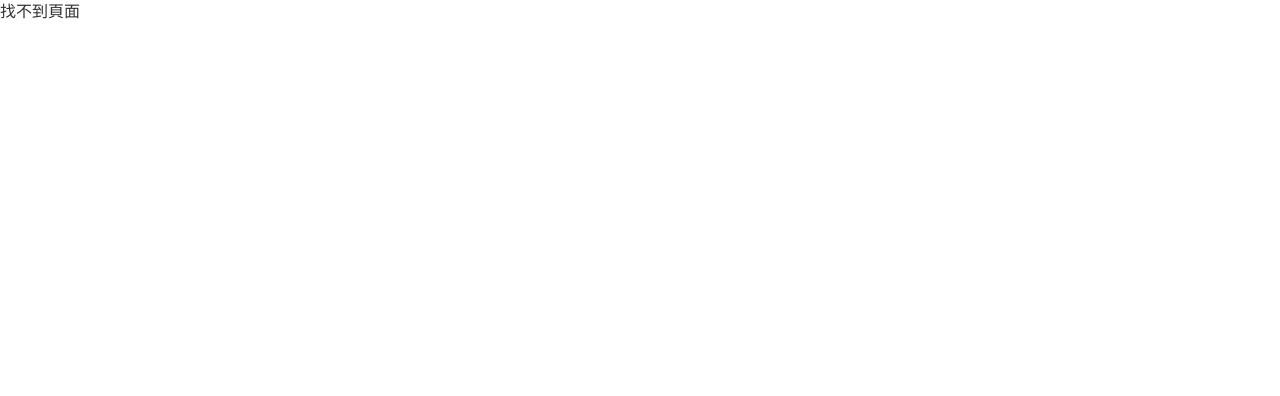
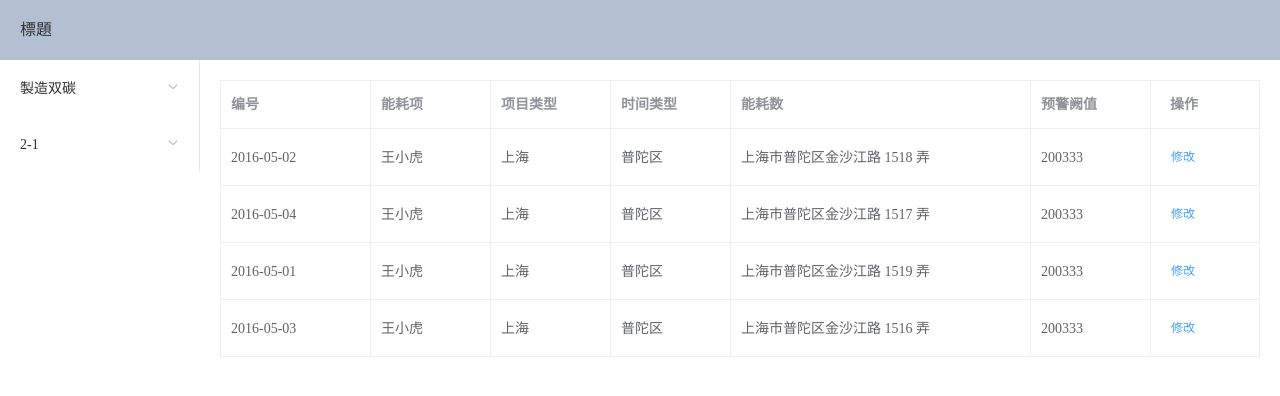
Before and after one commit to wulinxi/compete, a Vue app: page /fix in a window 1280 px wide. Shown: the top 396 px of the page. Built offline with nearby package versions, Linux system fonts and the light colour scheme.

Commit message:
添加固定碳排放内容

```diff
--- a/src/components/Menu.vue
+++ b/src/components/Menu.vue
@@ -1,18 +1,33 @@
 <template>
-  <el-menu :default-openeds="['1', '3']">
+  <el-menu router>
     <el-submenu index="1">
       <template slot="title">
-        <i class="el-icon-location"></i>
-        <span>导航一</span>
+        <span>製造双碳</span>
       </template>
 
-      <el-menu-item>
-        <router-link to="/">Home</router-link>
-      </el-menu-item>
+      <el-menu-item index="/home">Home</el-menu-item>
 
-      <el-menu-item>
-        <router-link to="/about">About</router-link>
-      </el-menu-item>
+      <el-menu-item index="/about">About</el-menu-item>
+
+      <el-submenu index="1-1">
+        <template slot="title">
+          <span>双碳配置</span>
+        </template>
+
+        <el-menu-item index="/fix">固定碳排放</el-menu-item>
+      </el-submenu>
+    </el-submenu>
+
+    <el-submenu index="2-1">
+      <template slot="title">
+        <span>2-1</span>
+      </template>
+
+      <el-menu-item>CAIDSAN</el-menu-item>
+      <el-menu-item>CAIDSAN</el-menu-item>
+      <el-menu-item>CAIDSAN</el-menu-item>
+      <el-menu-item>CAIDSAN</el-menu-item>
+      <el-menu-item>CAIDSAN</el-menu-item>
     </el-submenu>
   </el-menu>
 </template>
--- a/src/router/index.js
+++ b/src/router/index.js
@@ -4,33 +4,47 @@ import Layout from '../views/Layout.vue'
 import Home from '../views/Home/HomeView.vue'
 import About from '../views/Home/AboutView.vue'
 import Page404 from '../views/404.vue'
-
+import fixed from '../views/Fixed-carbon-emissions.vue'
 Vue.use(VueRouter)
 
 // 與 if-elseif 功能類似
 const routes = [
   {
+    name: 'layout',
+    // if 链接上匹配到 '/' 路径
     path: '/',
-    name: 'layout',
+    // 则 <router-view> 显示为 Layout 組件
+    component: Layout,
+    // 重定向，链接变更为 '/home'
     redirect: '/home',
-    // 加載 layout 組件
-    component: Layout,
-    // layout 組件裏面的路由
+    // Layout 組件裏面的路由
     children: [
       {
+        // if 匹配到 '/home' 路径
         path: 'home',
+        // 则 Layout 组件里的 <router-view> 显示为 Home 組件
         component: Home,
       },
       {
+        // else-if 匹配到 '/about' 路径
         path: 'about',
+        // 则 Layout 组件里的 <router-view> 显示为 About 組件
         component: About,
       },
+      {
+        path: '/fix',
+        component: fixed,
+      },
     ],
+
   },
+
   {
+    // else 匹配所有路径
     path: '*',
     component: Page404,
-  }
+  },
+
 ]
 
 const router = new VueRouter({
--- /dev/null
+++ b/src/views/Fixed-carbon-emissions.vue
@@ -0,0 +1,66 @@
+<template>
+  <el-table :data="tableData" border style="width: 100%">
+    <el-table-column fixed prop="date" label="编号" width="150"></el-table-column>
+    <el-table-column prop="name" label="能耗项" width="120"></el-table-column>
+    <el-table-column prop="province" label="项目类型" width="120"></el-table-column>
+    <el-table-column prop="city" label="时间类型" width="120"></el-table-column>
+    <el-table-column prop="address" label="能耗数" width="300"></el-table-column>
+    <el-table-column prop="zip" label="预警阙值" width="120"></el-table-column>
+    <el-table-column fixed="right" label="操作" width="100">
+      <template slot-scope="scope">
+        <el-button @click="handleClick(scope.row)" type="text" size="small">修改</el-button>
+        <el-button type="text" size="small"></el-button>
+      </template>
+    </el-table-column>
+  </el-table>
+</template>
+
+  <script>
+export default {
+
+  methods: {
+    handleClick(row) {
+      console.log(row);
+    }
+  },
+
+  data() {
+    return {
+      tableData: [
+        {
+          date: "2016-05-02",
+          name: "王小虎",
+          province: "上海",
+          city: "普陀区",
+          address: "上海市普陀区金沙江路 1518 弄",
+          zip: 200333
+        },
+        {
+          date: "2016-05-04",
+          name: "王小虎",
+          province: "上海",
+          city: "普陀区",
+          address: "上海市普陀区金沙江路 1517 弄",
+          zip: 200333
+        },
+        {
+          date: "2016-05-01",
+          name: "王小虎",
+          province: "上海",
+          city: "普陀区",
+          address: "上海市普陀区金沙江路 1519 弄",
+          zip: 200333
+        },
+        {
+          date: "2016-05-03",
+          name: "王小虎",
+          province: "上海",
+          city: "普陀区",
+          address: "上海市普陀区金沙江路 1516 弄",
+          zip: 200333
+        }
+      ]
+    };
+  }
+};
+</script>
```
